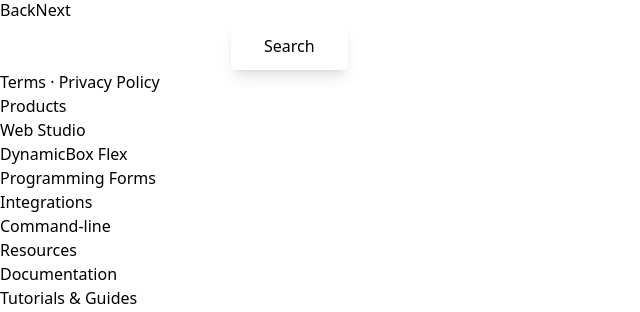
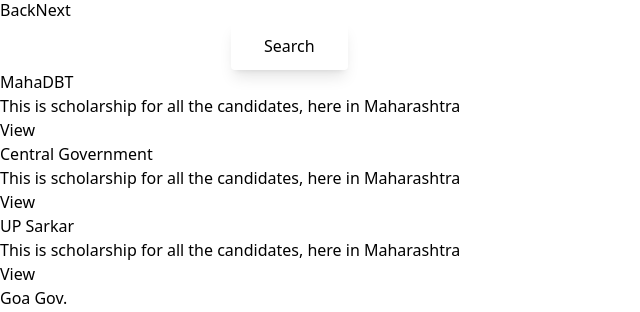
Before and after one commit to raptor-2001/skill-app, a React (Vite) app in the folder client/: page /scholarship in a window 1280 px wide. Shown: the part 640-952 px from the top of the page, without its empty margins (0-640 px from the left). Built offline with nearby package versions, Linux system fonts and the light colour scheme.

Commit message:
scholarship section client side completed

```diff
--- a/client/src/App.jsx
+++ b/client/src/App.jsx
@@ -17,6 +17,7 @@
 import Job from './pages/Job';
 import Courses from './pages/Courses';
 import Scholarship from './pages/Scholarship';
+import ScholarshipInfo from './pages/ScholarshipInfo';
 import OnlineTution from './pages/OnlineTution'
 import Mentors from './pages/Mentors';
 
@@ -46,6 +47,7 @@
           <Route exact path="/" element={<Home />} />
           <Route path="/jobs" element={<Job/>}/>
           <Route path="/scholarship" element={<Scholarship/>}/>
+          <Route path="/scholarship-info/:title" element={<ScholarshipInfo/>}/>
           <Route path="/courses" element={<Courses/>}/>
           <Route path="/online-tution" element={<OnlineTution/>}/>
           <Route path="/mentors" element={<Mentors/>}/>
--- a/client/src/data.js
+++ b/client/src/data.js
@@ -1,20 +1,124 @@
-export const scholarshipCard = [
+export const scholarshipDetails= [
   {
     id: '1',
-    name: 'MahaDBT',
-    overview: 'This is scholarship for all the candidates, here in Maharastra',
-    imgUrl: 'https://picsum.photos/id/237/200/300'
+    title: 'MahaDBT',
+    overview: 'This is scholarship for all the candidates, here in Maharashtra',
+    imgUrl: 'https://picsum.photos/id/237/200/300',
+    detail: {
+      "title": "MahaDBT Scholarship",
+      "description": "This is scholarship for all the candidates, here in Maharashtra exceptional academic achievement and community involvement.",
+      "amount": 5000,
+      "deadline": "2023-05-31",
+      "eligibility": {
+        "minimumGPA": 3.5,
+        "enrollmentStatus": "full-time",
+        "major": ["Computer Science", "Engineering"],
+        "residency": ["US"],
+        "additionalCriteria": "Applicants must submit a personal statement and two letters of recommendation."
+      },
+      "applicationProcess": {
+        "applicationLink": "https://example.com/apply",
+        "applicationMaterials": ["Transcripts", "Resume", "Personal Statement", "Letters of Recommendation"],
+        "applicationDeadline": "2023-05-31"
+      },
+      "contact": {
+        "name": "Jane Doe",
+        "email": "janedoe@example.com",
+        "phone": "555-123-4567",
+        "address": "123 Main St, Anytown USA 12345"
+      }
+    }
+
   },
   {
     id: '2',
-    name: 'MahaDBT',
-    overview: 'This is scholarship for all the candidates, here in Maharastra',
-    imgUrl: 'https://picsum.photos/id/237/200/300'
+    title: 'Central Government',
+    overview: 'This is scholarship for all the candidates, here in Maharashtra',
+    imgUrl: 'https://picsum.photos/id/237/200/300',
+    detail: {
+      "title": "Central Government Scholarship",
+      "description": "This is scholarship for all the candidates, here in Maharashtra exceptional academic achievement and community involvement.",
+      "amount": 5000,
+      "deadline": "2023-05-31",
+      "eligibility": {
+        "minimumGPA": 3.5,
+        "enrollmentStatus": "full-time",
+        "major": ["Computer Science", "Engineering"],
+        "residency": ["US"],
+        "additionalCriteria": "Applicants must submit a personal statement and two letters of recommendation."
+      },
+      "applicationProcess": {
+        "applicationLink": "https://example.com/apply",
+        "applicationMaterials": ["Transcripts", "Resume", "Personal Statement", "Letters of Recommendation"],
+        "applicationDeadline": "2023-05-31"
+      },
+      "contact": {
+        "name": "Jane Doe",
+        "email": "janedoe@example.com",
+        "phone": "555-123-4567",
+        "address": "123 Main St, Anytown USA 12345"
+      }
+    }
+
   },
   {
-    id: '2',
-    name: 'MahaDBT',
-    overview: 'This is scholarship for all the candidates, here in Maharastra',
-    imgUrl: 'https://picsum.photos/id/237/200/300'
+    id: '3',
+    title: 'UP Sarkar',
+    overview: 'This is scholarship for all the candidates, here in Maharashtra',
+    imgUrl: 'https://picsum.photos/id/237/200/300',
+    detail: {
+      "title": "UP Sarkar Scholarship",
+      "description": "This is scholarship for all the candidates, here in Maharashtra exceptional academic achievement and community involvement.",
+      "amount": 5000,
+      "deadline": "2023-05-31",
+      "eligibility": {
+        "minimumGPA": 3.5,
+        "enrollmentStatus": "full-time",
+        "major": ["Computer Science", "Engineering"],
+        "residency": ["US"],
+        "additionalCriteria": "Applicants must submit a personal statement and two letters of recommendation."
+      },
+      "applicationProcess": {
+        "applicationLink": "https://example.com/apply",
+        "applicationMaterials": ["Transcripts", "Resume", "Personal Statement", "Letters of Recommendation"],
+        "applicationDeadline": "2023-05-31"
+      },
+      "contact": {
+        "name": "Jane Doe",
+        "email": "janedoe@example.com",
+        "phone": "555-123-4567",
+        "address": "123 Main St, Anytown USA 12345"
+      }
+    }
   },
+  {
+    id: '4',
+    title: 'Goa Gov.',
+    overview: 'This is scholarship for all the candidates, here in Maharashtra',
+    imgUrl: 'https://picsum.photos/id/237/200/300',
+    detail: {
+      "title": "Goa Gov Scholarship",
+      "description": "This is scholarship for all the candidates, here in Maharashtra exceptional academic achievement and community involvement.",
+      "amount": 5000,
+      "deadline": "2023-05-31",
+      "eligibility": {
+        "minimumGPA": 3.5,
+        "enrollmentStatus": "full-time",
+        "major": ["Computer Science", "Engineering"],
+        "residency": ["US"],
+        "additionalCriteria": "Applicants must submit a personal statement and two letters of recommendation."
+      },
+      "applicationProcess": {
+        "applicationLink": "https://example.com/apply",
+        "applicationMaterials": ["Transcripts", "Resume", "Personal Statement", "Letters of Recommendation"],
+        "applicationDeadline": "2023-05-31"
+      },
+      "contact": {
+        "name": "Jane Doe",
+        "email": "janedoe@example.com",
+        "phone": "555-123-4567",
+        "address": "123 Main St, Anytown USA 12345"
+      }
+    }
+  }
 ];
--- a/client/src/pages/Scholarship.jsx
+++ b/client/src/pages/Scholarship.jsx
@@ -1,16 +1,18 @@
 import React from 'react'
-import HeroHome from '../partials/HeroHome';
 import Footer from '../partials/Footer';
 import Navbar from '../partials/Navbar';
 import Login from '../partials/Login';
 import CarouselScholarship from '../partials/scholarship/CarouselScholarship';
 import SearchFilter from '../partials/scholarship/SearchFilter';
 import ScholarshipCard from '../partials/scholarship/ScholarshipCard';
+import { scholarshipDetails } from '../data';
+
 const Scholarship = () => {
 
   const handleSearch = (query) => {
     console.log(`Searching for "${query}"`);
   };
+
 
   return (
     <div className="flex flex-col min-h-screen overflow-hidden">
@@ -30,6 +32,22 @@
         <SearchFilter onSearch={handleSearch}/>}
 
         {/* Scholarship Cards */}
+        <main>
+          <ul className='container flex flex-wrap justify-center'>
+            {scholarshipDetails.map(scholarship => (
+
+              <li className='m-4' key={scholarship.id}>
+              <ScholarshipCard
+                id = {scholarship.id}
+                title = {scholarship.title}
+                overview = {scholarship.overview}
+                detail = {scholarship}
+              />
+            </li>
+
+            ))}
+          </ul>
+        </main>
         <ScholarshipCard/>
 
       </main>
--- /dev/null
+++ b/client/src/pages/ScholarshipInfo.jsx
@@ -0,0 +1,118 @@
+import React from 'react'
+import { useParams } from 'react-router-dom'
+import { scholarshipDetails } from '../data'
+
+const ScholarshipInfo = () => {
+  const params = useParams();
+
+
+  let detail;
+
+  scholarshipDetails.map((scholarship => {
+    if(params.title == scholarship.title){
+      detail = scholarship.detail;
+      return
+    }
+  }))
+
+  const [formData, setFormData] = React.useState({
+    name: "",
+    email: "",
+    message: "",
+  });
+
+  const handleChange = (event) => {
+    const { name, value } = event.target;
+    setFormData({ ...formData, [name]: value });
+  };
+
+  const handleSubmit = (event) => {
+    event.preventDefault();
+    console.log(formData);
+  };
+
+  return (
+    <div className="max-w-lg mx-auto p-4 bg-white shadow-md rounded-lg">
+      <h2 className="text-xl font-semibold">{detail.title}</h2>
+      <p className="mt-2 text-gray-600">{detail.description}</p>
+      <div className="mt-4">
+        <div className="flex items-center">
+          <span className="font-semibold">Amount:</span>
+          <span className="ml-2">₹{detail.amount}</span>
+        </div>
+        <div className="flex items-center">
+          <span className="font-semibold">Deadline:</span>
+          <span className="ml-2">{detail.deadline}</span>
+        </div>
+        <div className="flex items-center">
+          <span className="font-semibold">Eligibility:</span>
+          <span className="ml-2">
+            Minimum GPA of {detail.eligibility.minimumGPA}, {detail.eligibility.enrollmentStatus},
+            major in {detail.eligibility.major.join(', ')},
+            residency in {detail.eligibility.residency.join(', ')}.
+            {detail.eligibility.additionalCriteria}
+          </span>
+        </div>
+        <div className="flex items-center">
+          <span className="font-semibold">Application Process:</span>
+          <span className="ml-2">
+            Apply online <a href={detail.applicationProcess.applicationLink}>here</a> by {detail.applicationProcess.applicationDeadline}.
+            Required materials: {detail.applicationProcess.applicationMaterials.join(', ')}.
+          </span>
+        </div>
+        <div className="flex items-center">
+          <span className="font-semibold">Contact:</span>
+          <span className="ml-2">{detail.contact.name}, {detail.contact.email}, {detail.contact.phone}, {detail.contact.address}</span>
+        </div>
+      </div>
+      <main>
+      <form onSubmit={handleSubmit}>
+      <label className="mt-10 block text-gray-700 font-bold mb-2" htmlFor="name">
+        Name
+      </label>
+      <input
+        className="shadow appearance-none border rounded w-full py-2 px-3 text-gray-700 leading-tight focus:outline-none focus:shadow-outline"
+        id="name"
+        type="text"
+        name="name"
+        value={formData.name}
+        onChange={handleChange}
+      />
+
+      <label className="block text-gray-700 font-bold mb-2" htmlFor="email">
+        Email
+      </label>
+      <input
+        className="shadow appearance-none border rounded w-full py-2 px-3 text-gray-700 leading-tight focus:outline-none focus:shadow-outline"
+        id="email"
+        type="email"
+        name="email"
+        value={formData.email}
+        onChange={handleChange}
+      />
+
+      <label className="block text-gray-700 font-bold mb-2" htmlFor="passport">
+        Photo ID
+      </label>
+      <input
+        className="shadow appearance-none border rounded w-full py-2 px-3 text-gray-700 leading-tight focus:outline-none focus:shadow-outline mb-5"
+        id="passport"
+        type="file"
+        name="passport"
+        accept=".pdf,.jpeg,.png,.jpg"
+        onChange={handleChange}
+      />
+      <button
+        className="bg-blue-500 hover:bg-blue-700 text-white font-bold py-2 px-4 rounded focus:outline-none focus:shadow-outline"
+        type="submit"
+      >
+        Submit
+      </button>
+    </form>
+      </main>
+    </div>
+
+  )
+}
+
+export default ScholarshipInfo
--- a/client/src/partials/Navbar.jsx
+++ b/client/src/partials/Navbar.jsx
@@ -15,7 +15,7 @@
           </div>
 
           <div class="md:flex md:items-center md:gap-12">
-            <nav aria-label="Site Nav" class="hidden md:block">
+            <nav aria-label="Site Nav" class="">
               <ul class="flex items-center gap-6 text-sm">
 
                   <li>
--- a/client/src/partials/scholarship/ScholarshipCard.jsx
+++ b/client/src/partials/scholarship/ScholarshipCard.jsx
@@ -1,9 +1,26 @@
 import React from 'react'
-import { scholarshipCard } from '../../data'
+import { Link } from 'react-router-dom'
 
-const ScholarshipCard = () => {
+function ScholarshipCard({id,title, overview, detail}){
+
+  if(id == undefined)
+    return(
+      <div></div>
+    )
   return (
-    <div></div>
+    <Link
+      to={`/scholarship-info/${title}`}
+    >
+        <div className="max-w-xs rounded overflow-hidden shadow-lg m-4">
+        <div className="px-6 py-4">
+          <div className="font-bold text-xl mb-2">{title}</div>
+          <p className="text-gray-700 text-base">{overview}</p>
+        </div>
+        <div className="px-6 py-4">
+          <span className="inline-block bg-blue-700 rounded-full px-3 py-1 text-sm font-semibold text-white mr-2">View</span>
+        </div>
+      </div>
+    </Link>
   )
 }
 
```
